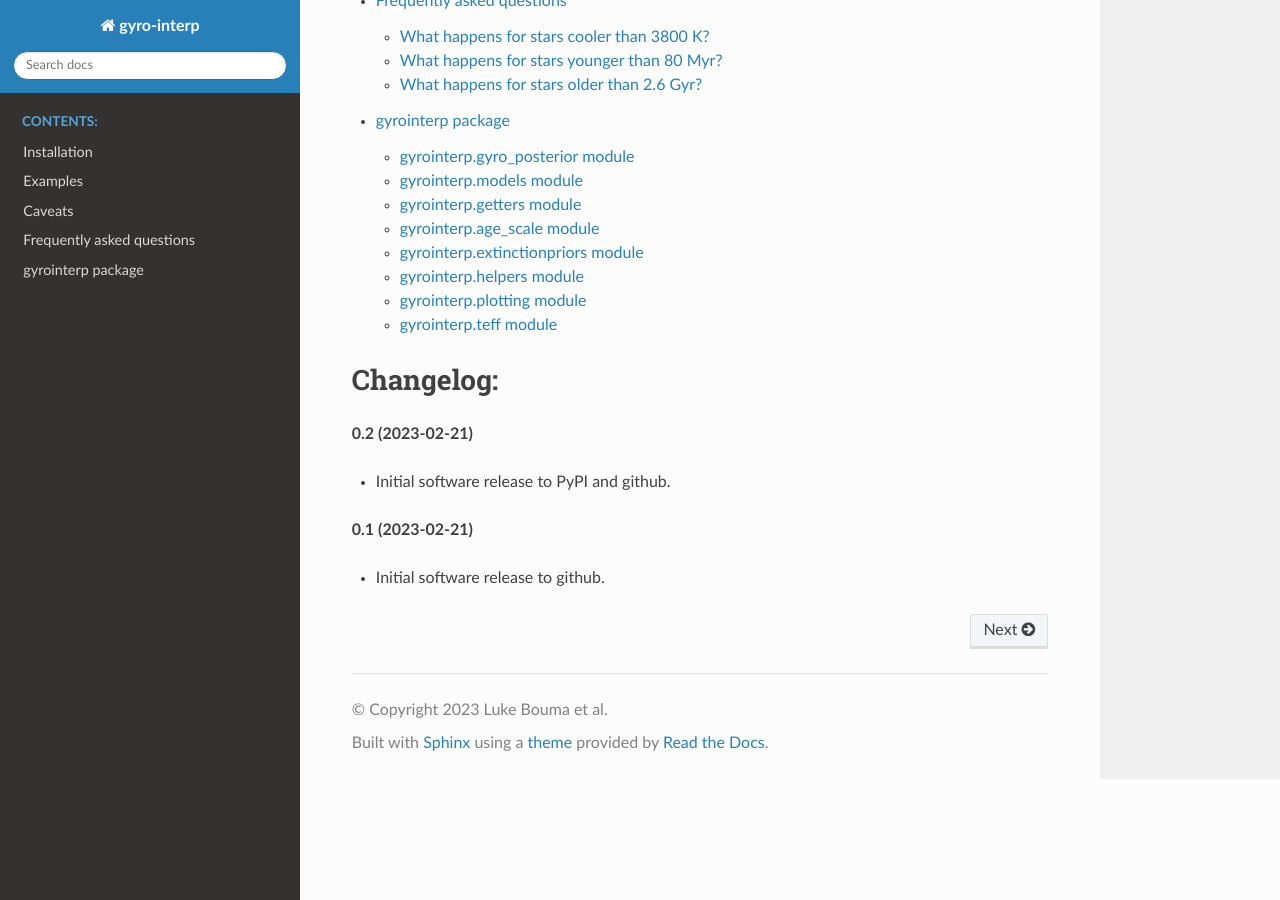
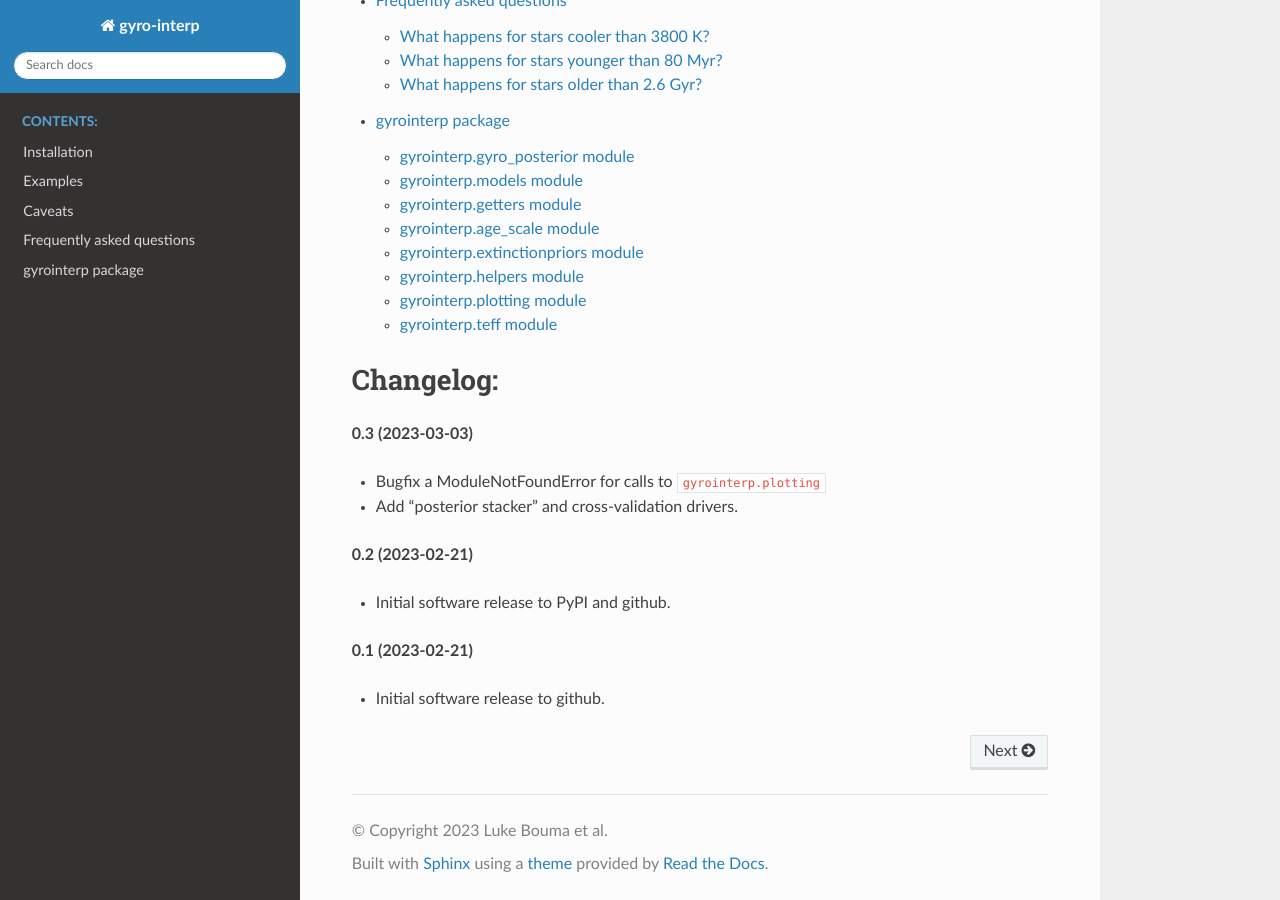
Before and after one commit to lgbouma/gyro-interp, a Sphinx documentation site: the page built from docs/source/index.rst, in a window 1280 px wide and 900 px high, scrolled down 1578 px. Built offline with Sphinx 7.4.7 and the Read the Docs theme 2.0.0, drawn with Linux system fonts in a browser that asks for light colours.

Commit message:
bump -> v0.3

```diff
--- a/docs/source/conf.py
+++ b/docs/source/conf.py
@@ -22,7 +22,7 @@
 author = 'Luke Bouma et al'
 
 # The full version, including alpha/beta/rc tags
-release = '0.2'
+release = '0.3'
 
 
 # -- General configuration ---------------------------------------------------
--- a/docs/source/index.rst
+++ b/docs/source/index.rst
@@ -63,6 +63,11 @@
 Changelog:
 ++++++++++
 
+**0.3 (2023-03-03)**
+
+* Bugfix a ModuleNotFoundError for calls to ``gyrointerp.plotting``
+* Add "posterior stacker" and cross-validation drivers.
+
 **0.2 (2023-02-21)**
 
 * Initial software release to PyPI and github.
--- a/gyrointerp/__init__.py
+++ b/gyrointerp/__init__.py
@@ -1,4 +1,4 @@
-__version__ = 0.2
+__version__ = 0.3
 
 # the basic logging styles common to all gyro-interp modules
 log_sub = '{'
--- a/setup.py
+++ b/setup.py
@@ -48,7 +48,7 @@
 ###############
 
 # run setup.
-version = 0.2
+version = 0.3
 setup(
     name='gyrointerp',
     version=version,
```
